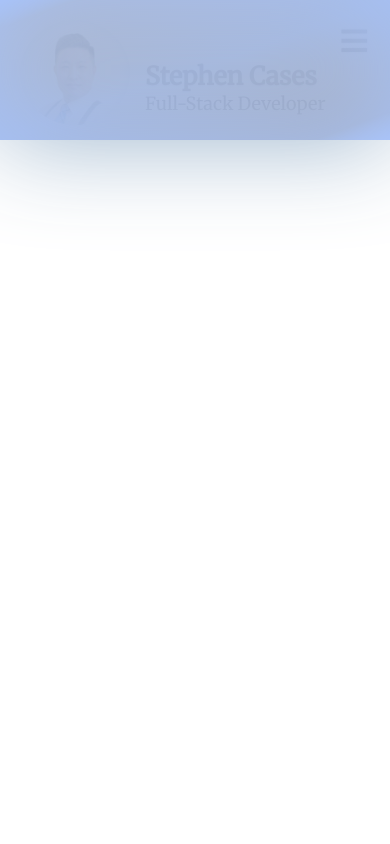
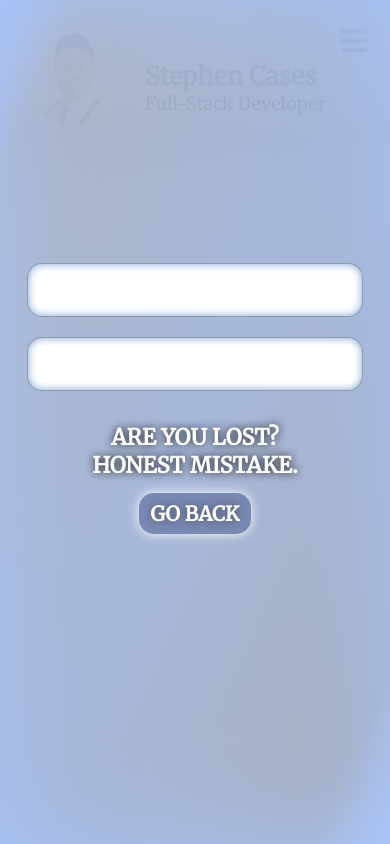
Before and after one commit to builtforsomethingbigger/stephencases.com, a React (Create React App) app: page /login in a window 390 px wide. Built offline with nearby package versions, Linux system fonts and the light colour scheme; no server answers.

Commit message:
Login mobile update

```diff
--- a/src/styles/Login.css
+++ b/src/styles/Login.css
@@ -3,7 +3,7 @@
     display: block;
     width: 100%;
     max-width: 1500px;
-    height: 100%;
+    height: 100vh;
     top: 0;
     text-align: center;
     overflow: scroll;
@@ -103,3 +103,9 @@
     animation-name: none;
     box-shadow: inset 0px 0px 6px rgb(255, 255, 255);
 }
+
+@media only screen and (max-width: 992px){
+    #LoginPage{
+        top: 0;
+    }
+}
```
